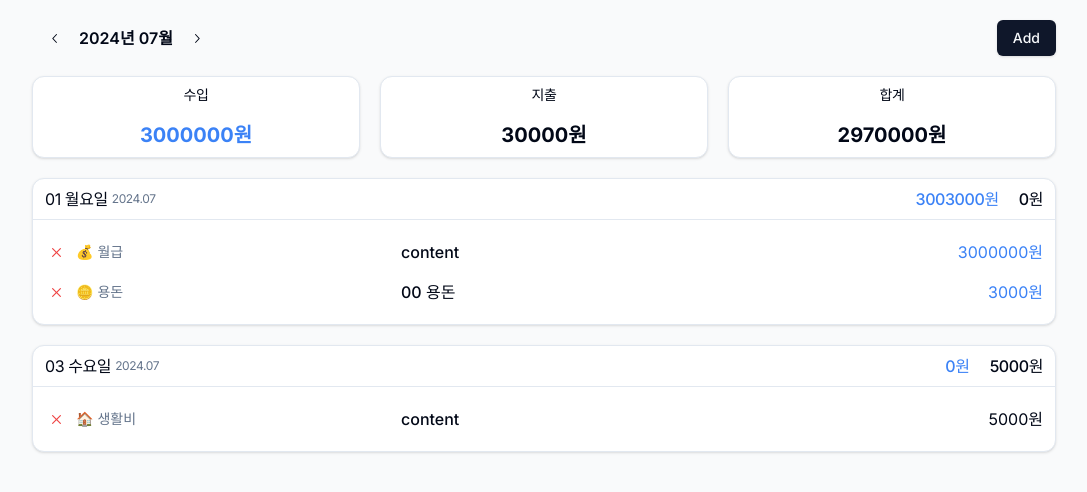
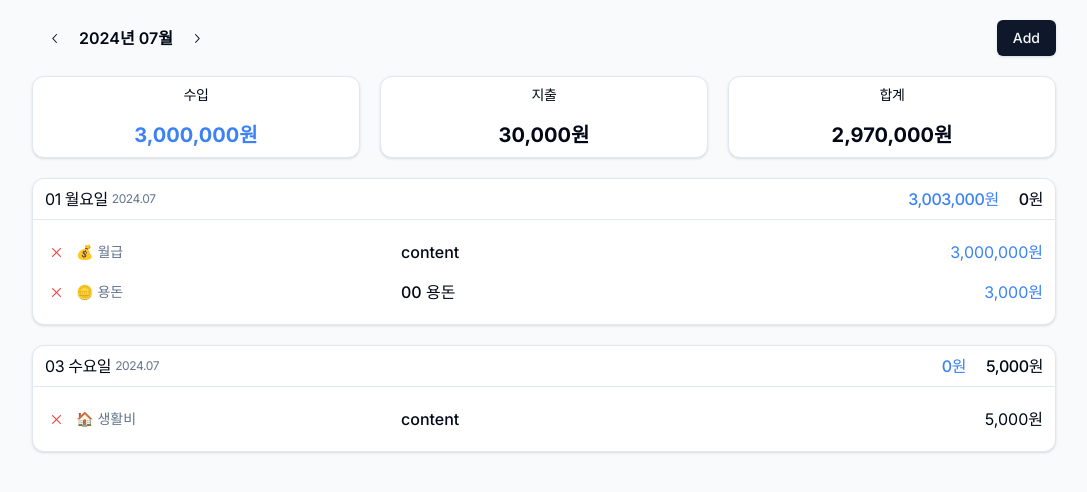
Before and after one commit to suhyeoonn/react-account-book, a Next.js app: page / in a window 1280 px wide. Shown: the top 492 px of the page, without its empty margins (96-1183 px from the left). Built offline with nearby package versions, Linux system fonts and the light colour scheme.

Commit message:
🎨 react-number-format 을 사용하여 천 단위마다 콤마로 구분

```diff
--- a/app/page.tsx
+++ b/app/page.tsx
@@ -1,11 +1,10 @@
 import { Button } from "@/components/ui/button";
-import { Card, CardContent, CardHeader } from "@/components/ui/card";
 import TransactionList from "@/components/transaction/transactionList";
 import { getFormattedDate } from "@/hooks/transactionHooks";
 import { transationResponse } from "@/lib/placeholder-data";
-import { EXPENSE_TEXT_COLOR, INCOME_TEXT_COLOR } from "@/lib/utils";
 import { ChevronLeftIcon, ChevronRightIcon } from "@radix-ui/react-icons";
 import Link from "next/link";
+import MonthlySummary from "@/components/transaction/monthlySummary";
 
 export default function Home() {
   const { total, dailyData } = transationResponse;
@@ -32,36 +31,7 @@ export default function Home() {
             <Link href="/transaction/add">Add</Link>
           </Button>
         </div>
-        <div className="grid grid-cols-3 w-full gap-5 text-center">
-          <Card>
-            <CardHeader className="p-2 tracking-tight text-sm font-medium">
-              수입
-            </CardHeader>
-            <CardContent
-              className={`${INCOME_TEXT_COLOR} p-2 text-xl font-bold`}
-            >
-              {total.income}원
-            </CardContent>
-          </Card>
-          <Card>
-            <CardHeader className="p-2 tracking-tight text-sm font-medium">
-              지출
-            </CardHeader>
-            <CardContent
-              className={`${EXPENSE_TEXT_COLOR} p-2 text-xl font-bold`}
-            >
-              {total.expense}원
-            </CardContent>
-          </Card>
-          <Card>
-            <CardHeader className="p-2 tracking-tight text-sm font-medium">
-              합계
-            </CardHeader>
-            <CardContent className="p-2 text-xl font-bold">
-              {total.income - total.expense}원
-            </CardContent>
-          </Card>
-        </div>
+        <MonthlySummary total={total} />
 
         {dailyData.map((g, i) => (
           <TransactionList key={i} data={g} />
--- /dev/null
+++ b/components/transaction/monthlySummary.tsx
@@ -0,0 +1,42 @@
+"use client";
+
+import { Card, CardContent, CardHeader } from "@/components/ui/card";
+import { TransactionMonthlyTotal } from "@/lib/types";
+import { EXPENSE_TEXT_COLOR, INCOME_TEXT_COLOR } from "@/lib/utils";
+import CurrencyWon from "../ui/currencyInputWon";
+
+export default function MonthlySummary({
+  total,
+}: {
+  total: TransactionMonthlyTotal;
+}) {
+  const { income, expense } = total;
+  return (
+    <div className="grid grid-cols-3 w-full gap-5 text-center">
+      <Card>
+        <CardHeader className="p-2 tracking-tight text-sm font-medium">
+          수입
+        </CardHeader>
+        <CardContent className={`${INCOME_TEXT_COLOR} p-2 text-xl font-bold`}>
+          <CurrencyWon value={income} displayType="text" />
+        </CardContent>
+      </Card>
+      <Card>
+        <CardHeader className="p-2 tracking-tight text-sm font-medium">
+          지출
+        </CardHeader>
+        <CardContent className={`${EXPENSE_TEXT_COLOR} p-2 text-xl font-bold`}>
+          <CurrencyWon value={expense} displayType="text" />
+        </CardContent>
+      </Card>
+      <Card>
+        <CardHeader className="p-2 tracking-tight text-sm font-medium">
+          합계
+        </CardHeader>
+        <CardContent className="p-2 text-xl font-bold">
+          <CurrencyWon value={income - expense} displayType="text" />
+        </CardContent>
+      </Card>
+    </div>
+  );
+}
--- a/components/transaction/transactionEntryForm.tsx
+++ b/components/transaction/transactionEntryForm.tsx
@@ -20,6 +20,7 @@ import { useState } from "react";
 import { TransactionType } from "@/lib/types";
 import { DatePicker } from "../ui/datePicker";
 import TransactionTypeToggle from "./transactionTypeToggle";
+import CurrencyWon from "../ui/currencyInputWon";
 
 const formSchema = z.object({
   account: z.string().min(1, {
@@ -122,7 +123,7 @@ export function TransactionEntryForm() {
             <FormItem>
               <FormLabel>금액</FormLabel>
               <FormControl>
-                <Input type="number" {...field} />
+                <CurrencyWon {...field} />
               </FormControl>
               <FormMessage />
             </FormItem>
--- a/components/transaction/transactionList.tsx
+++ b/components/transaction/transactionList.tsx
@@ -6,6 +6,7 @@ import { DailyTransaction, TransactionType } from "@/lib/types";
 import { EXPENSE_TEXT_COLOR } from "@/lib/utils";
 import TransactionListItem from "./transactionListItem";
 import { useState } from "react";
+import CurrencyWon from "../ui/currencyInputWon";
 
 type Props = {
   data: DailyTransaction;
@@ -33,10 +34,16 @@ export default function TransactionList({ data }: Props) {
             </div>
             <div className="flex gap-5">
               <span className="text-blue-500 font-medium">
-                {sumAmont(transactions, TransactionType.INCOME)}원
+                <CurrencyWon
+                  value={sumAmont(transactions, TransactionType.INCOME)}
+                  displayType="text"
+                />
               </span>
               <span className={`${EXPENSE_TEXT_COLOR} font-medium`}>
-                {sumAmont(transactions, TransactionType.EXPENSE)}원
+                <CurrencyWon
+                  value={sumAmont(transactions, TransactionType.EXPENSE)}
+                  displayType="text"
+                />
               </span>
             </div>
           </div>
--- a/components/transaction/transactionListItem.tsx
+++ b/components/transaction/transactionListItem.tsx
@@ -5,6 +5,7 @@ import { Transaction } from "@/lib/types";
 import { Cross2Icon } from "@radix-ui/react-icons";
 import ConfirmDialog from "../ui/confirm-dialog";
 import { useState } from "react";
+import CurrencyWon from "../ui/currencyInputWon";
 
 export default function TransactionListItem({
   data,
@@ -27,7 +28,7 @@ export default function TransactionListItem({
       <span className="text-sm text-muted-foreground">{data.category}</span>
       <span className="font-medium leading-none">{data.content}</span>
       <span className={`${getColorByType(data.type)} text-right`}>
-        {data.amount}원
+        <CurrencyWon value={data.amount} displayType="text" />
       </span>
       <ConfirmDialog
         open={open}
--- /dev/null
+++ b/components/ui/currencyInputWon.tsx
@@ -0,0 +1,20 @@
+import { NumericFormat } from "react-number-format";
+import { Input } from "./input";
+
+export default function CurrencyWon({
+  displayType = "input",
+  ...props
+}: {
+  [x: string]: any;
+  displayType?: "input" | "text";
+}) {
+  return (
+    <NumericFormat
+      customInput={Input}
+      thousandSeparator
+      {...props}
+      suffix={"원"}
+      displayType={displayType}
+    />
+  );
+}
--- a/lib/types.ts
+++ b/lib/types.ts
@@ -9,13 +9,15 @@ export interface Category {
   type: TransactionType;
 }
 
+export interface TransactionMonthlyTotal {
+  income: number;
+  expense: number;
+}
+
 export interface TransactionResponse {
   year: number;
   month: number;
-  total: {
-    income: number;
-    expense: number;
-  };
+  total: TransactionMonthlyTotal;
   dailyData: DailyTransaction[];
 }
 
--- a/package.json
+++ b/package.json
@@ -27,6 +27,7 @@
     "react-day-picker": "^8.10.1",
     "react-dom": "^18",
     "react-hook-form": "^7.52.1",
+    "react-number-format": "^5.4.0",
     "tailwind-merge": "^2.4.0",
     "tailwindcss-animate": "^1.0.7",
     "zod": "^3.23.8"
```
Also changed, not shown: 1 other file (tests, documents, lock files or other folders).
